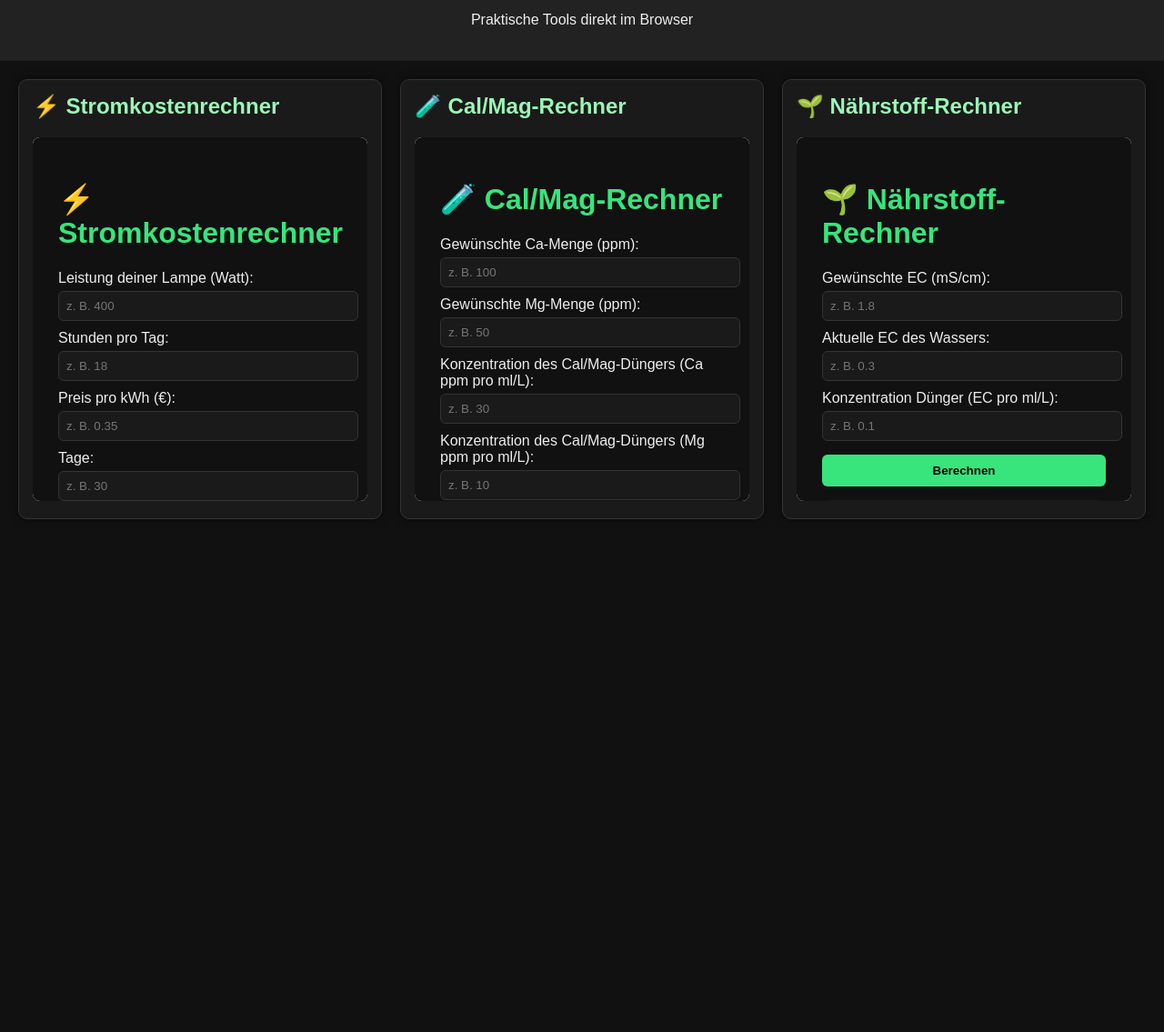
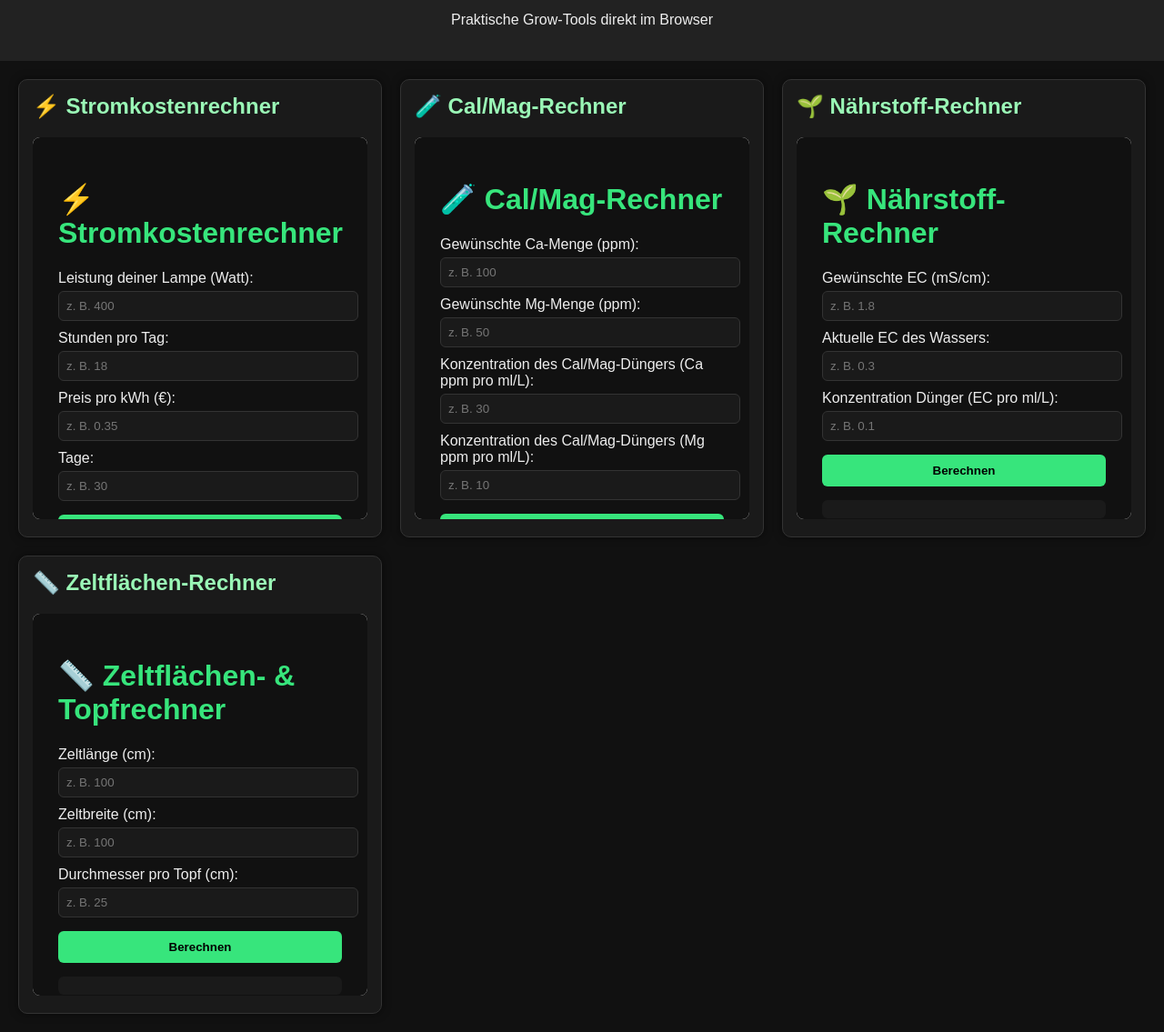
Before and after one commit to CannabisAnbau/Cannabis-Anbau, a plain HTML site: page index.html in a window 1280 px wide. Shown: the part 60-1195 px from the top of the page at 91% size. Before the commit the page ends 800 px from the top, so only its background shows below. Drawn offline with Linux system fonts and the light colour scheme.

Commit message:
Update index.html

```diff
--- a/index.html
+++ b/index.html
@@ -4,7 +4,7 @@
   <meta charset="utf-8">
   <meta name="viewport" content="width=device-width, initial-scale=1">
   <title>420Forum.de — Online-Rechner</title>
-  <meta name="description" content="Kostenlose Online-Rechner für Grower: Stromkostenrechner, Cal/Mag-Rechner, Nährstoffrechner und mehr — direkt im Browser nutzbar." />
+  <meta name="description" content="Kostenlose Online-Rechner für Grower: Stromkostenrechner, Cal/Mag-Rechner, Nährstoffrechner und Zeltflächen-Rechner — direkt im Browser nutzbar." />
   <style>
     body {
       font-family: Arial, sans-serif;
@@ -41,7 +41,7 @@
     }
     iframe {
       width: 100%;
-      height: 400px;
+      height: 420px;
       border: none;
       border-radius: 8px;
       background: #fff;
@@ -51,7 +51,7 @@
 <body>
   <header>
     <h1>420Forum.de — Online-Rechner</h1>
-    <p>Praktische Tools direkt im Browser</p>
+    <p>Praktische Grow-Tools direkt im Browser</p>
   </header>
 
   <main>
@@ -67,6 +67,10 @@
       <h2>🌱 Nährstoff-Rechner</h2>
       <iframe src="./naehrstoffe.html"></iframe>
     </div>
+    <div class="widget">
+      <h2>📏 Zeltflächen-Rechner</h2>
+      <iframe src="./zelt.html"></iframe>
+    </div>
   </main>
 </body>
 </html>
```
